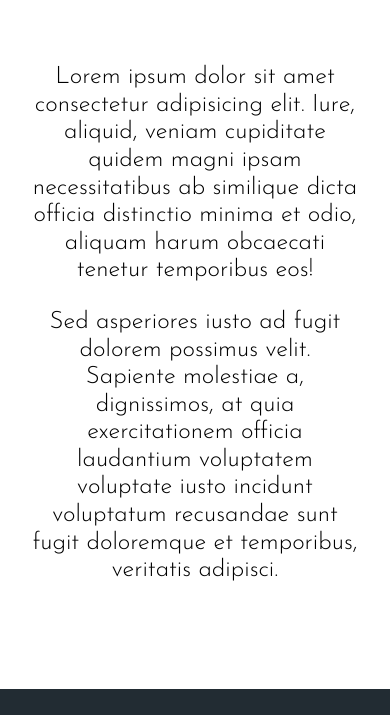
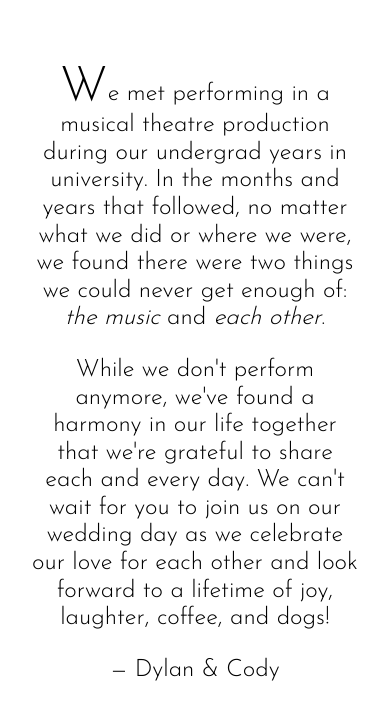
Before and after one commit to dylanon/wedding, a website built with webpack: page src/index.html in a window 390 px wide. Shown: the part 1249-1964 px from the top of the page. Built offline with nearby package versions, Linux system fonts and the light colour scheme.

Commit message:
Add copy and drop cap to intro text

```diff
--- a/src/index.html
+++ b/src/index.html
@@ -26,14 +26,19 @@
         <div class="intro__content">
           <img class="image--responsive intro__photo" src="assets/cody-dylan-engaged.jpg" alt="Our smiling faces with the woods in the background">
           <div class="intro__feature-text">
-            <p>
-              Lorem ipsum dolor sit amet consectetur adipisicing elit. Iure, aliquid, veniam cupiditate quidem magni ipsam necessitatibus
-              ab similique dicta officia distinctio minima et odio, aliquam harum obcaecati tenetur temporibus eos!
+            <p class="intro__drop-cap">
+              We met performing in a musical theatre production during our undergrad years in university. In the months and years that
+              followed, no matter what we did or where we were, we found there were two things we could never get enough
+              of:
+              <em>the music</em> and
+              <em>each other</em>.
             </p>
             <p>
-              Sed asperiores iusto ad fugit dolorem possimus velit. Sapiente molestiae a, dignissimos, at quia exercitationem officia laudantium
-              voluptatem voluptate iusto incidunt voluptatum recusandae sunt fugit doloremque et temporibus, veritatis adipisci.
+              While we don&apos;t perform anymore, we&apos;ve found a harmony in our life together that we&apos;re grateful to share each
+              and every day. We can&apos;t wait for you to join us on our wedding day as we celebrate our love for each other
+              and look forward to a lifetime of joy, laughter, coffee, and dogs!
             </p>
+            <p>— Dylan &amp; Cody</p>
           </div>
         </div>
       </div>
@@ -84,7 +89,7 @@
           <a class="rsvp__button" href="mailto:wedding@codyanddylan.com?subject=RSVP:%20Please%20accept%20my%20regrets" target="_blank"
             rel="noopener noreferrer">Send regrets</a>
         </div>
-        <p class="rsvp__help">Having trouble? RSVP by sending us an e-mail:</p>
+        <p class="rsvp__help">Having trouble? RSVP to this e-mail address:</p>
         <p class="rsvp__email">wedding@codyanddylan.com</p>
         <p class="rsvp__copy">
           (
--- a/src/sass/partials/sections/_accommodation.scss
+++ b/src/sass/partials/sections/_accommodation.scss
@@ -1,6 +1,6 @@
 .accommodation {
-  background: $color-muted;
-  color: $color-text-light;
+  background: #ffffff;
+  color: $color-text;
 
   &__content {
     display: flex;
--- a/src/sass/partials/sections/_intro.scss
+++ b/src/sass/partials/sections/_intro.scss
@@ -31,4 +31,15 @@
       text-align: center;
     }
   }
+
+  &__drop-cap:first-letter {
+    font-size: 3em;
+    float: left;
+    line-height: 0.7;
+    @media (max-width: 950px) {
+      font-size: 2em;
+      line-height: initial;
+      float: none;
+    }
+  }
 }
--- a/src/sass/partials/sections/_rsvp.scss
+++ b/src/sass/partials/sections/_rsvp.scss
@@ -32,7 +32,7 @@
     color: $color-text-light;
     display: inline-block;
     margin: 1em;
-    padding: 1em;
+    padding: 1em 1em 0.9em;
     text: {
       decoration: none;
       transform: uppercase;
```
Also changed, not shown: README.md.
